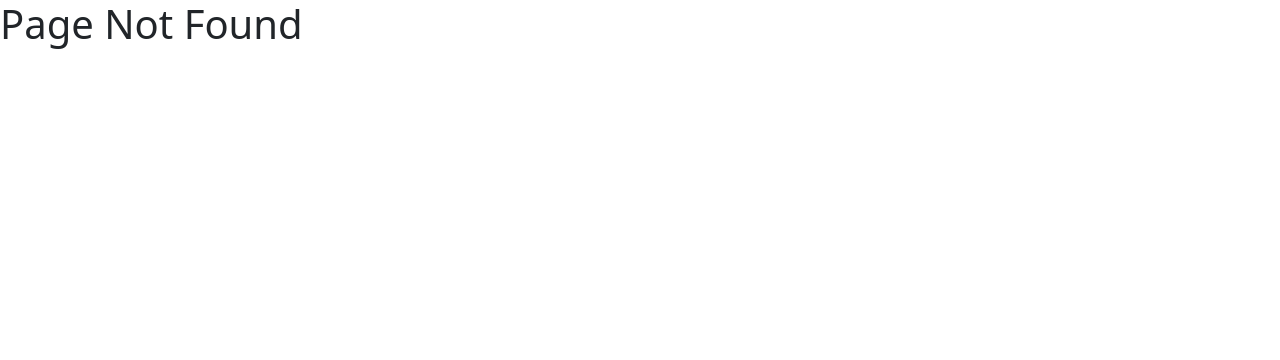
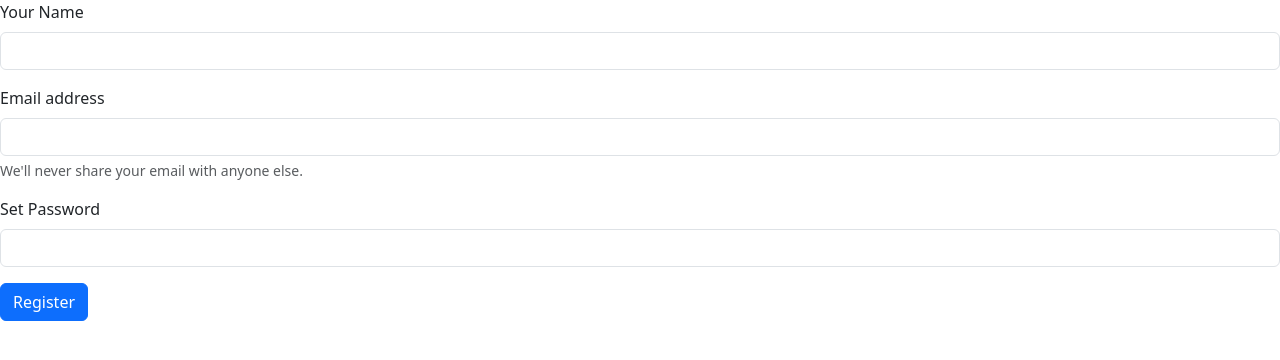
Before and after one commit to Parasdeveloper8/Blog-junction, a React (Vite) app in the folder frontend/UI/: page /register in a window 1280 px wide. Before the commit this address had no page. Shown: the top 360 px of the page. Built offline with nearby package versions, Linux system fonts and the light colour scheme.

Commit message:
[update]:Built login and register page

```diff
--- a/frontend/UI/src/App.tsx
+++ b/frontend/UI/src/App.tsx
@@ -2,6 +2,8 @@ import { BrowserRouter as Router, Routes, Route } from "react-router-dom";
 import NotFound from "./components/notFound.tsx";
 import Home from "./components/home.tsx";
 import CreatePage from "./components/create.tsx";
+import Login   from "./components/authComponents/login.tsx";
+import Register from "./components/authComponents/register.tsx";
 function App() {
 
   return (
@@ -11,6 +13,8 @@ function App() {
         <Route path="/" element={<Home/>} /> {/*Render Home Page */}
         <Route path="/createPage" element = {<CreatePage/>}/> {/* Render create post page */}
         <Route path="*" element={<NotFound />} /> {/* Render not found page if route not found */}
+        <Route path="/login" element={<Login/>} /> {/*Render Login Page */}
+        <Route path="/register" element={<Register/>} /> {/*Render Register Page */}
       </Routes>
     </Router>
     </>
--- /dev/null
+++ b/frontend/UI/src/components/authComponents/login.tsx
@@ -0,0 +1,19 @@
+const Login = () =>{
+    return (
+        <>
+        <form>
+    <div className="mb-3">
+    <label htmlFor="exampleInputEmail1" className="form-label">Email address</label>
+    <input type="email" className="form-control" id="exampleInputEmail1" aria-describedby="emailHelp"/>
+    <div id="emailHelp" className="form-text">We'll never share your email with anyone else.</div>
+    </div>
+    <div className="mb-3">
+    <label htmlFor="exampleInputPassword1" className="form-label">Password</label>
+    <input type="password" className="form-control" id="exampleInputPassword1"/>
+    </div>
+    <button type="submit" className="btn btn-primary">Login</button>
+    </form>
+        </>
+    )
+}
+export default Login
--- /dev/null
+++ b/frontend/UI/src/components/authComponents/register.tsx
@@ -0,0 +1,26 @@
+const Register = () =>{
+     return (
+        <>
+          <form>
+    <div className="mb-3">
+    <label htmlFor="exampleInputName" className="form-label">Your Name</label>
+    <input type="text" className="form-control" id="exampleInputName"/>
+    </div>
+
+    <div className="mb-3">
+    <label htmlFor="exampleInputEmail1" className="form-label">Email address</label>
+    <input type="email" className="form-control" id="exampleInputEmail1" aria-describedby="emailHelp"/>
+    <div id="emailHelp" className="form-text">We'll never share your email with anyone else.</div>
+    </div>
+
+    <div className="mb-3">
+    <label htmlFor="exampleInputPassword1" className="form-label">Set Password</label>
+    <input type="password" className="form-control" id="exampleInputPassword1"/>
+    </div>
+
+    <button type="submit" className="btn btn-primary">Register</button>
+           </form>
+        </>
+     )
+}
+export default Register
--- a/frontend/UI/src/components/navbar.tsx
+++ b/frontend/UI/src/components/navbar.tsx
@@ -1,5 +1,6 @@
 import { Link } from "react-router-dom";
 const NavBar = () => {
+  const status = false;
     //css properties
     //const styling:React.CSSProperties = { }
 
@@ -22,6 +23,17 @@ const NavBar = () => {
         <li className="nav-item">
           <a className="nav-link" href="#">My Post</a>
         </li>
+        {status ? <li>You are logged</li> :  (
+          <>
+          <li className="nav-item" >
+          <Link className="nav-link" to="/login">Login</Link>
+          </li>
+          <li className="nav-item">
+          <Link className="nav-link" to="/register">Register</Link>
+        </li>
+        </>
+      )}
+
        </ul>
        <form className="d-flex" role="search">
         <input className="form-control me-2" type="search" placeholder="Search for post" aria-label="Search"/>
```
